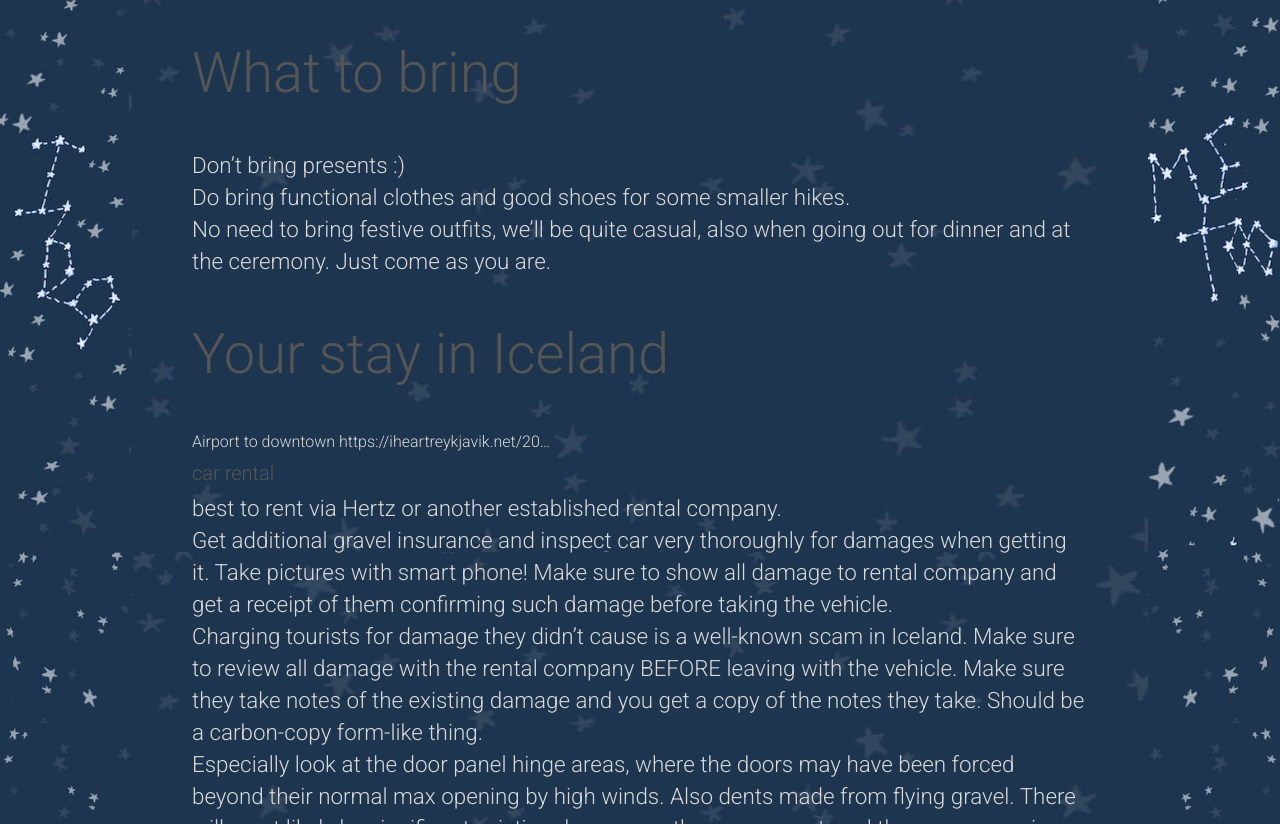
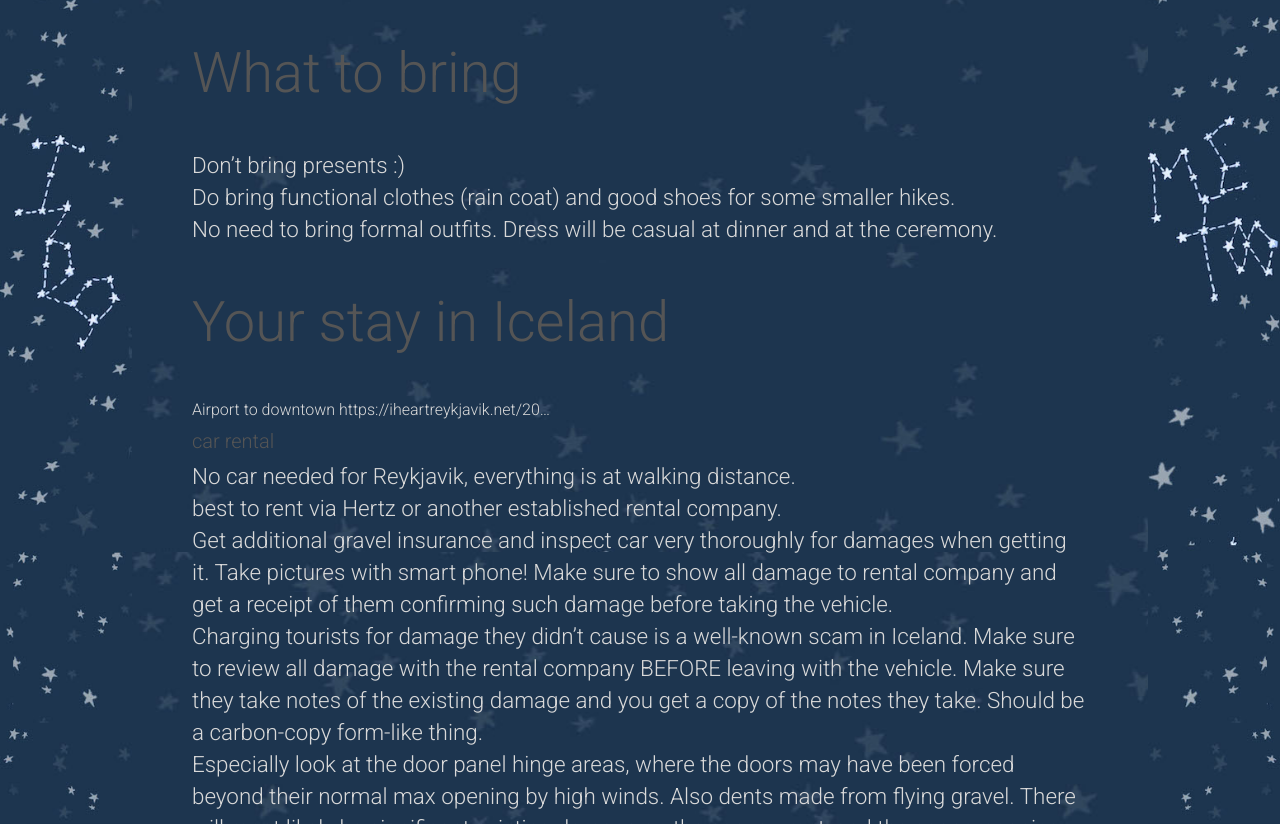
Before and after one commit to rltvty/olkelda, a Jekyll site: the page built from icelandinfo.md, in a window 1280 px wide and 900 px high, scrolled down 580 px, cut to the strip 76-900 px from the top of the window. Built offline with Jekyll 4.4.1, drawn with Linux system fonts in a browser that asks for light colours; some of the changed text lies outside the part shown.

Commit message:
content updates

```diff
--- a/icelandinfo.md
+++ b/icelandinfo.md
@@ -7,14 +7,17 @@ title: Details
 
 * Don't bring presents :)
 
-* Do bring functional clothes and good shoes for some smaller hikes.
+* Do bring functional clothes (rain coat) and good shoes for some smaller hikes.
 
-* No need to bring festive outfits, we'll be quite casual, also when going out for dinner and at the ceremony. Just come as you are.
+* No need to bring formal outfits. Dress will be casual at dinner and at the ceremony.
+
 
 # Your stay in Iceland
 * Airport to downtown https://iheartreykjavik.net/20...
 
 ## car rental
+
+* No car needed for Reykjavik, everything is at walking distance.
 
 * best to rent via Hertz or another established rental company.
 
```
Also changed, not shown: other parts of icelandinfo.md (+1 -6 lines).
